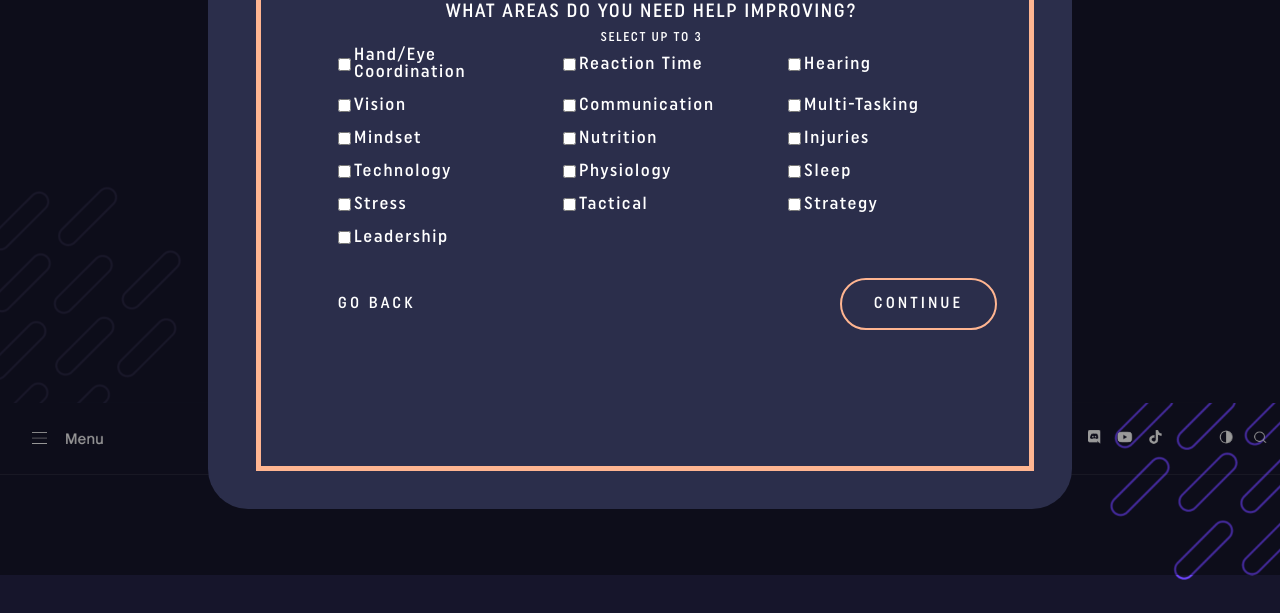
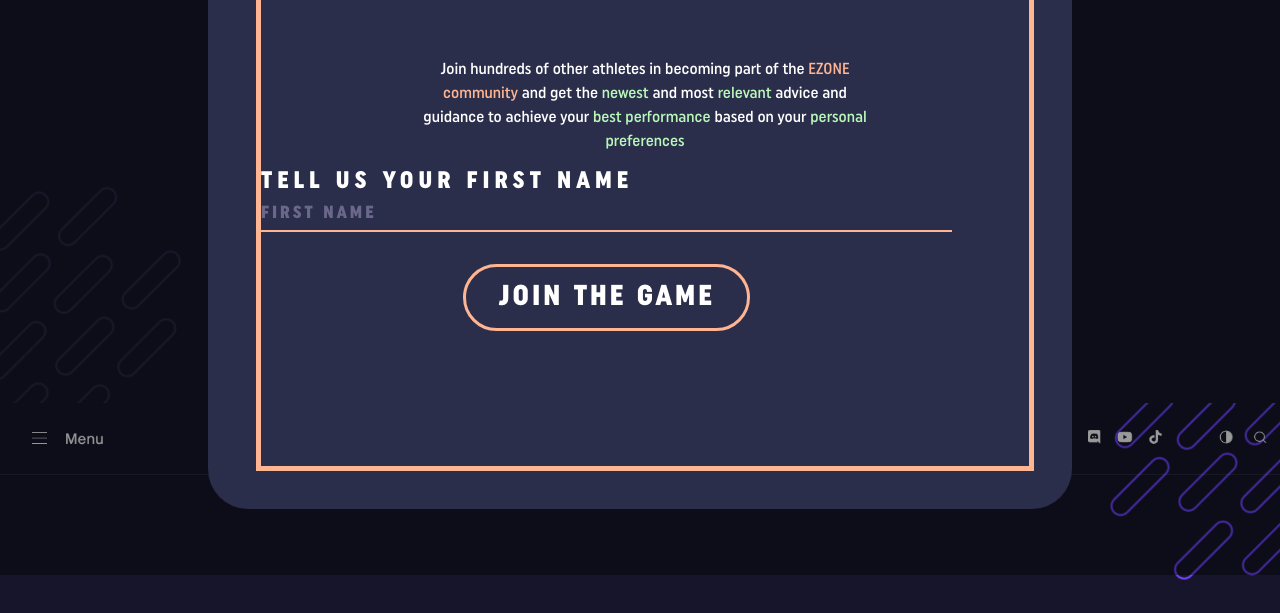
Before and after one commit to poli0139/ezone, a website built with Vite: page index.html in a window 1280 px wide. Shown: the part 225-838 px from the top of the page. Built offline with nearby package versions, Linux system fonts and the light colour scheme.

Commit message:
started swipe feature to landing screen

```diff
--- a/_form-style.scss
+++ b/_form-style.scss
@@ -115,7 +115,7 @@
   }
 
   .firstStep {
-    left: 2.8rem;
+    left: 65rem;
   }
 
   .secondStep {
--- a/index.html
+++ b/index.html
@@ -10,7 +10,8 @@
   <body>
     <div id="darkBox"></div>
     <div class="modal">
-      <section class="modalSection introSec hidden">
+      <section class="formSteps modalSection">
+        <div class="introSec">
           <h1>
             Join our <br />
             <span class="outlineText">ecommunity</span>
@@ -30,11 +31,10 @@
               <label for="firstName" class="textLabel">Tell us your first name</label>
               <input type="text" id="firstName" name="firstName" placeholder="First name" />
             </div>
-          <button class="join">Join the game</button>
+            <button type="button" class="join" id="join">Join the game</button>
           </form>
-      </section>
+        </div>
 
-      <section class="formSteps modalSection">
         <form action="" class="firstStep">
           <h1>Hi, Jonas!</h1>
           <h2>let us help you up your gaming</h2>
```
Lines whose indentation alone changed are shown as unchanged.
